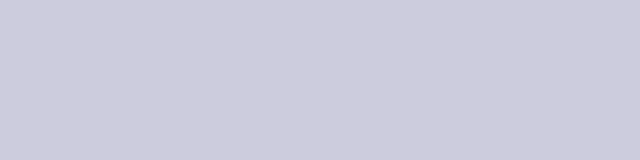
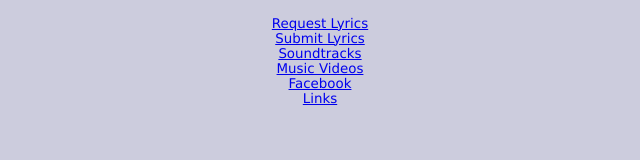
Before and after one commit to annahuffman147/Lyric-Project, a plain HTML site: page index.html in a window 1280 px wide. Shown: the whole page, without its empty margins (320-960 px from the left). Drawn offline with Linux system fonts and the light colour scheme.

Commit message:
lower nav bar and styling changes

```diff
--- a/index.html
+++ b/index.html
@@ -16,7 +16,16 @@
 
     </main>
     <footer>
-
+      <div class="container text-center">
+        <ul class="nav navbar-nav navbar-center">
+          <li><a href="http://www.requestlyrics.com">Request Lyrics</a></li>
+          <li><a href="http://www.azlyrics.com/add.php" onclick="document.forms['addsong'].submit();return false;">Submit Lyrics</a></li>
+          <li><a href="http://www.stlyrics.com">Soundtracks</a></li>
+          <li><a href="http://www.azvideos.com">Music Videos</a></li>
+          <li><a href="http://www.facebook.com/pages/AZLyricscom/154139197951223">Facebook</a></li>
+          <li><a href="http://www.azlyrics.com/links.html">Links</a></li>
+        </ul>
+      </div>
     </footer>
   </body>
 </html>
--- a/style.css
+++ b/style.css
@@ -4,3 +4,29 @@ body {
   background-color: #CCD;
   min-width: 320px;
 }
+
+.container {
+  padding-right: 15px;
+  padding-left: 15px;
+  margin-right: auto;
+  margin-left: auto;
+}
+.text-center {
+  text-align: center;
+}
+
+.nav {
+  padding-left: 0;
+  margin-bottom: 0;
+  list-style: none;
+}
+
+.navbar-nav {
+  margin: 7.5px -15px;
+}
+
+.navbar-center {
+  display: inline-block;
+  float: none;
+  text-align: center;
+}
```
